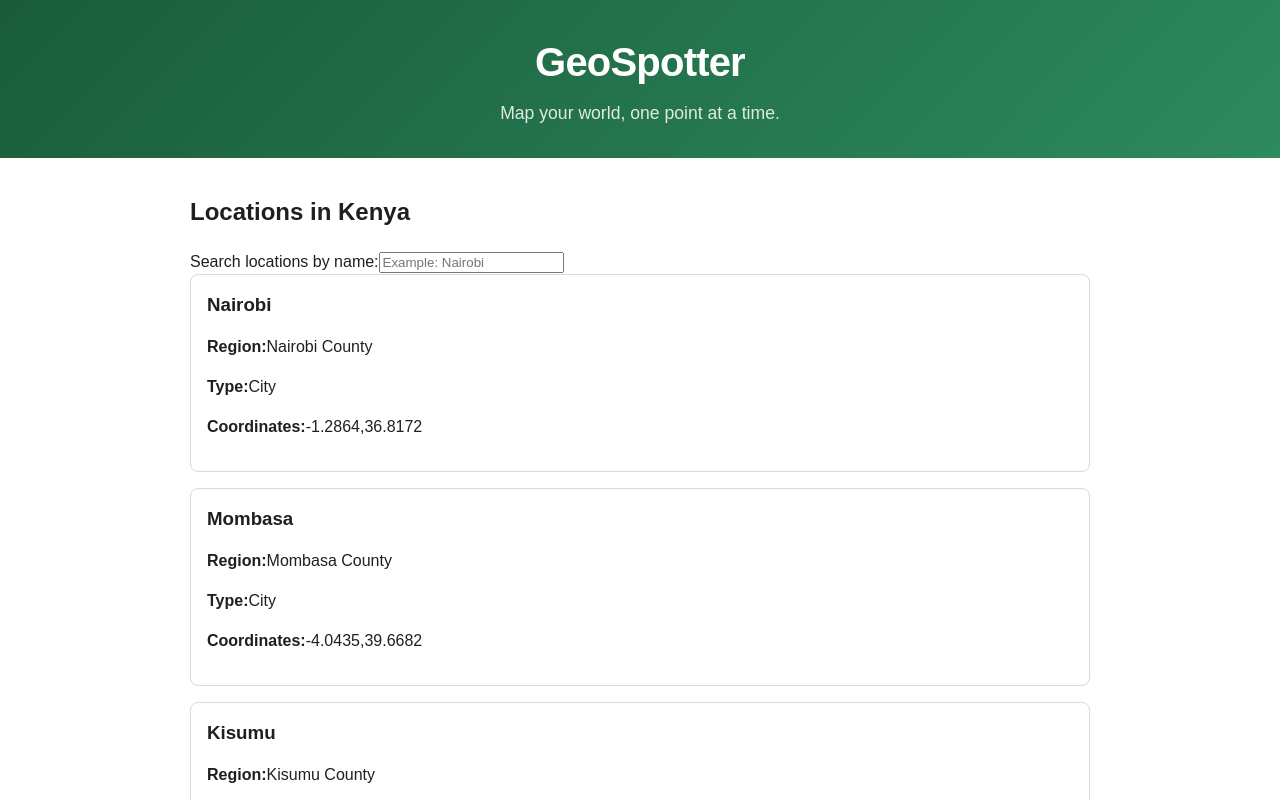
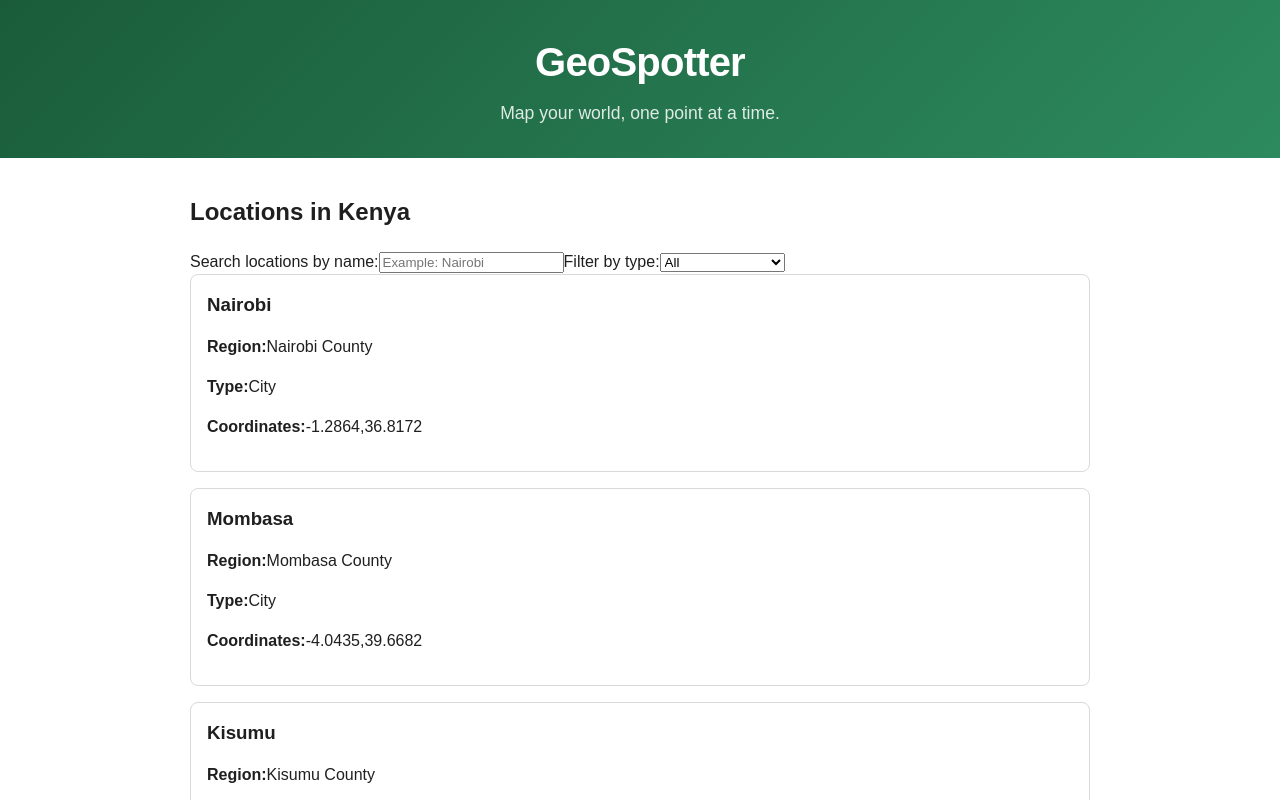
Before and after one commit to davy254/geospotter, a React (Vite) app: page / in a window 1280 px wide. Shown: the top 800 px of the page. Built offline with nearby package versions, Linux system fonts and the light colour scheme.

Commit message:
feat: add location type filter

```diff
--- a/src/App.jsx
+++ b/src/App.jsx
@@ -1,15 +1,30 @@
 import { useState } from "react";
-import SearchBar from "./components/SearchBar";
 import Header from "./components/Header";
 import LocationList from "./components/LocationList";
+import SearchBar from "./components/SearchBar";
+import TypeFilter from "./components/TypeFilter";
 import { locations } from "./data/locations";
 
 function App() {
   const [searchText, setSearchText] = useState("");
+  const [selectedType, setSelectedType] = useState("All");
 
-  const filteredLocations = locations.filter((location) =>
-    location.name.toLowerCase().includes(searchText.toLowerCase())
-  );
+  const locationTypes = [
+    "All",
+    ...new Set(locations.map((location) => location.type)),
+  ];
+
+  const filteredLocations = locations.filter((location) => {
+    const matchesSearch = location.name
+      .toLowerCase()
+      .includes(searchText.toLowerCase());
+
+    const matchesType =
+      selectedType === "All" || location.type === selectedType;
+
+    return matchesSearch && matchesType;
+  });
+
   return (
     <div>
       <Header />
@@ -21,6 +36,12 @@ function App() {
             searchText={searchText}
             onSearchChange={setSearchText}
           />
+
+          <TypeFilter
+            types={locationTypes}
+            selectedType={selectedType}
+            onTypeChange={setSelectedType}
+          />
         </div>
 
         <LocationList locations={filteredLocations} />
--- /dev/null
+++ b/src/components/TypeFilter.jsx
@@ -0,0 +1,19 @@
+function TypeFilter({ types, selectedType, onTypeChange }) {
+  return (
+    <label className="type-filter">
+      Filter by type:
+      <select
+        value={selectedType}
+        onChange={(event) => onTypeChange(event.target.value)}
+      >
+        {types.map((type) => (
+          <option key={type} value={type}>
+            {type}
+          </option>
+        ))}
+      </select>
+    </label>
+  );
+}
+
+export default TypeFilter;
```
